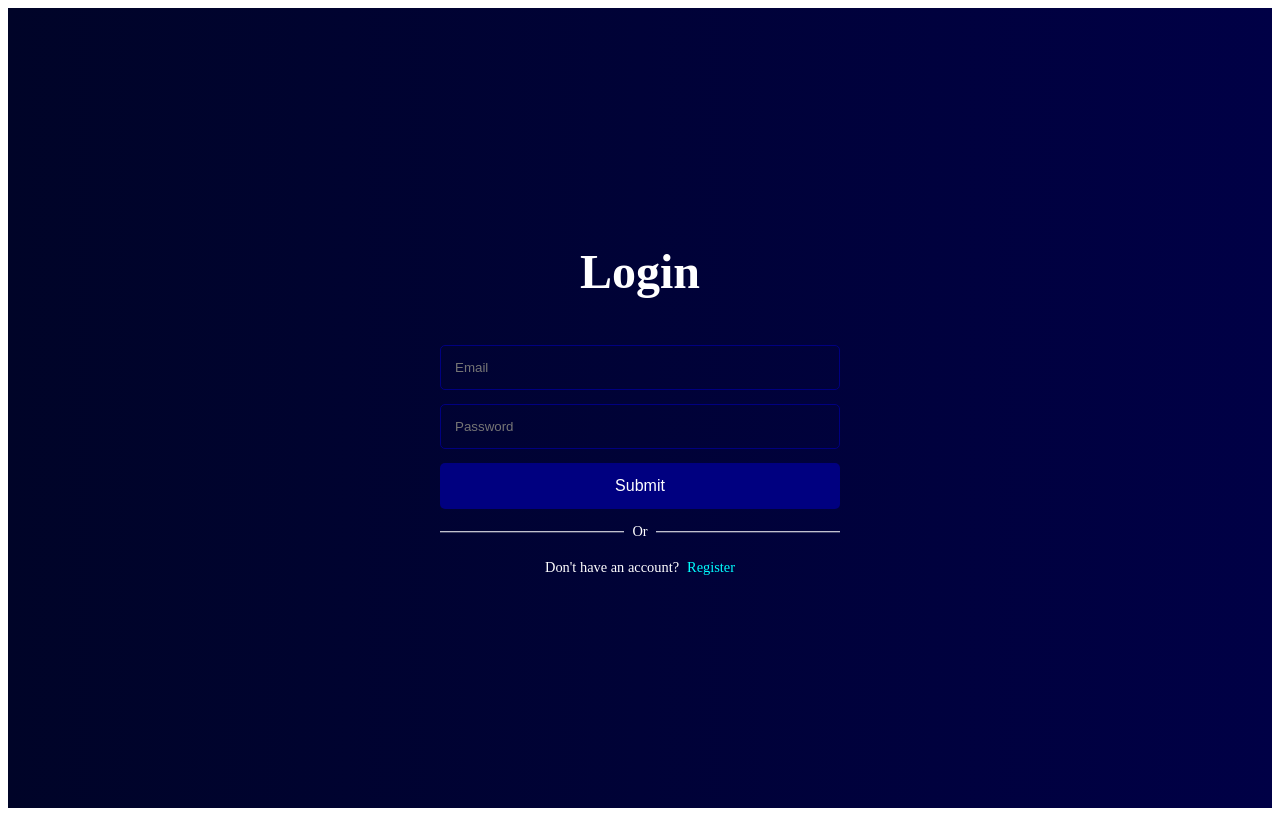
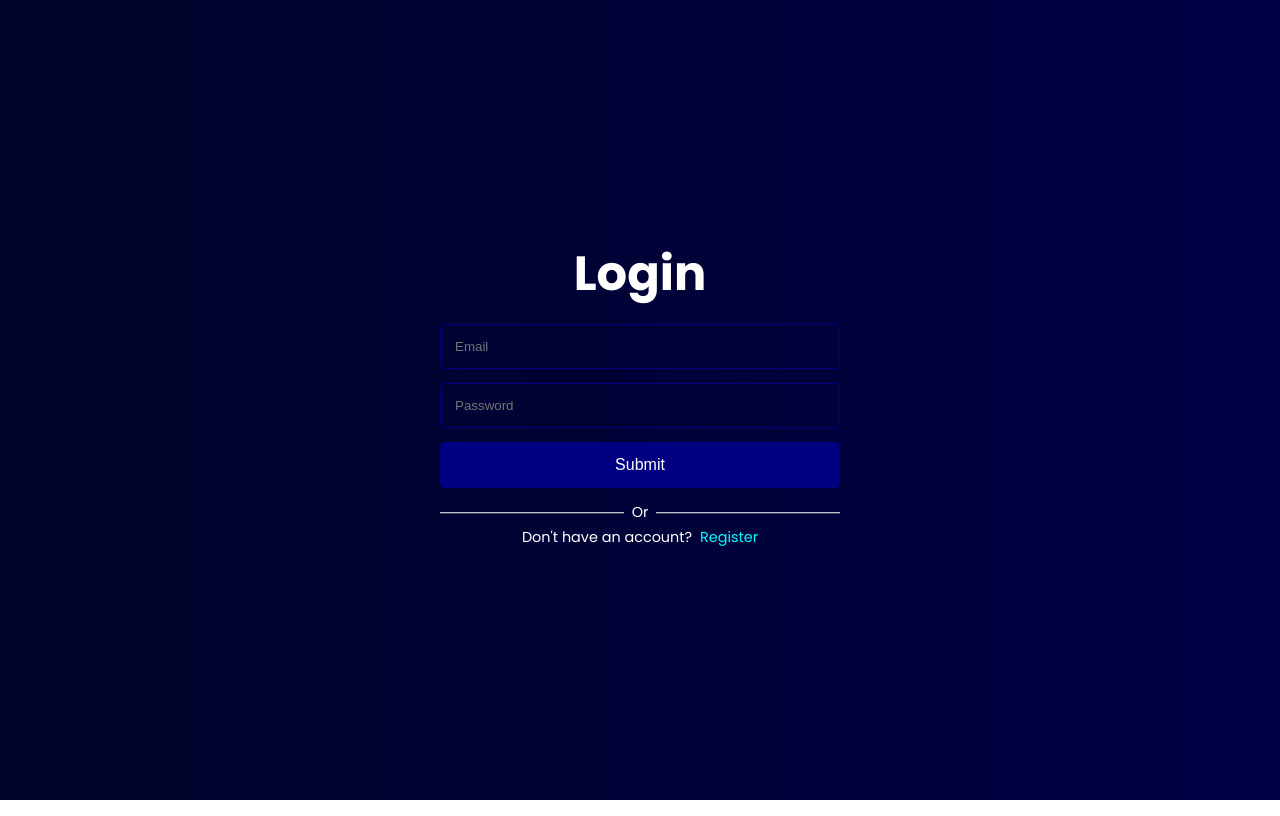
Before and after one commit to BigBen3/Second-Attempt, a SvelteKit app in the folder spot/: page / in a window 1280 px wide. Built offline with nearby package versions, Linux system fonts and the light colour scheme; no server answers.

Commit message:
fixed the login page

```diff
--- a/spot/src/app.html
+++ b/spot/src/app.html
@@ -5,7 +5,36 @@
 		<link rel="icon" href="%sveltekit.assets%/favicon.png" />
 		<meta name="viewport" content="width=device-width" />
 		%sveltekit.head%
+
+		<link rel="preconnect" href="https://fonts.googleapis.com" />
+		<link rel="preconnect" href="https://fonts.gstatic.com" crossorigin />
+		<link
+			href="https://fonts.googleapis.com/css2?family=Poppins:wght@100;200;300;400;500;600;700&display=swap"
+			rel="stylesheet"
+		/>
+
+		<link
+			rel="stylesheet"
+			href="https://cdnjs.cloudflare.com/ajax/libs/font-awesome/6.3.0/css/all.min.css"
+			integrity="sha512-SzlrxWUlpfuzQ+pcUCosxcglQRNAq/DZjVsC0lE40xsADsfeQoEypE+enwcOiGjk/bSuGGKHEyjSoQ1zVisanQ=="
+			crossorigin="anonymous"
+			referrerpolicy="no-referrer"
+		/>
+
+		<style>
+			* {
+				box-sizing: border-box;
+				padding: 0;
+				margin: 0;
+				transition-duration: 200ms;
+			}
+
+			html {
+				font-family: 'Poppins', sans-serif;
+			}
+		</style>
 	</head>
+
 	<body data-sveltekit-preload-data="hover">
 		<div style="display: contents">%sveltekit.body%</div>
 	</body>
--- a/spot/src/components/Authenticate.svelte
+++ b/spot/src/components/Authenticate.svelte
@@ -1,7 +1,6 @@
 <script>
-	import { sendPasswordResetEmail } from 'firebase/auth';
-	// @ts-ignore
 	import { authHandlers } from '../store/store';
+
 	let email = '';
 	let password = '';
 	let confirmPass = '';
@@ -9,18 +8,16 @@
 	let register = false;
 	let authenticating = false;
 
-	//check if you are checking if the pass and confirm pass works
-	const handleAuthenticate = async () => {
+	async function handleAuthenticate() {
 		if (authenticating) {
 			return;
 		}
-
 		if (!email || !password || (register && !confirmPass)) {
 			error = true;
 			return;
 		}
+		authenticating = true;
 
-		authenticating = true;
 		try {
 			if (!register) {
 				await authHandlers.login(email, password);
@@ -28,27 +25,24 @@
 				await authHandlers.signup(email, password);
 			}
 		} catch (err) {
-			console.log('auth  error', err);
+			console.log('There was an auth error', err);
 			error = true;
 			authenticating = false;
 		}
-	};
+	}
 
-	const handleRegister = () => {
+	function handleRegister() {
 		register = !register;
-	};
+	}
 </script>
 
-<div class="auth-container">
+<div class="authContainer">
 	<form>
-		<!--if reigester true make it say register else make it say login -->
 		<h1>{register ? 'Register' : 'Login'}</h1>
 		{#if error}
 			<p class="error">The information you have entered is not correct</p>
 		{/if}
-
 		<label>
-			<!--if email exist then it is above else it will be center-->
 			<p class={email ? ' above' : ' center'}>Email</p>
 			<input bind:value={email} type="email" placeholder="Email" />
 		</label>
@@ -62,9 +56,10 @@
 				<input bind:value={confirmPass} type="password" placeholder="Confirm Password" />
 			</label>
 		{/if}
-		<button on:click={handleAuthenticate} type="button" class="submit">
+
+		<button on:click={handleAuthenticate} type="button" class="submitBtn">
 			{#if authenticating}
-				<i class="fa-solid fa-spinner spin" />
+				<i class="fa-solid fa-spinner loadingSpinner" />
 			{:else}
 				Submit
 			{/if}
@@ -80,7 +75,6 @@
 		{:else}
 			<div>
 				<p>Don't have an account?</p>
-				<!--since it is not a button it needs an on keydown -->
 				<p on:click={handleRegister} on:keydown={() => {}}>Register</p>
 			</div>
 		{/if}
@@ -88,7 +82,7 @@
 </div>
 
 <style>
-	.auth-container {
+	.authContainer {
 		display: flex;
 		flex-direction: column;
 		align-items: center;
@@ -96,42 +90,51 @@
 		flex: 1;
 		padding: 24px;
 	}
+
 	form {
 		display: flex;
 		flex-direction: column;
 		gap: 14px;
 	}
+
 	form,
 	.options {
 		width: 400px;
 		max-width: 100%;
 		margin: 0 auto;
 	}
+
 	form input {
 		width: 100%;
 	}
+
 	h1 {
 		text-align: center;
 		font-size: 3rem;
 	}
+
 	form label {
 		position: relative;
 		border: 1px solid navy;
 		border-radius: 5px;
 	}
+
 	form input {
 		border: none;
 		background: transparent;
 		color: white;
 		padding: 14px;
 	}
+
 	form input:focus {
 		border: none;
 		outline: none;
 	}
+
 	form label:focus-within {
 		border-color: blue;
 	}
+
 	form button {
 		background: navy;
 		color: white;
@@ -142,12 +145,12 @@
 		font-size: 1rem;
 		display: grid;
 		place-items: center;
-		display: grid;
-		place-items: center;
 	}
+
 	form button:hover {
 		background: blue;
 	}
+
 	.above,
 	.center {
 		position: absolute;
@@ -158,6 +161,7 @@
 		padding: 0 6px;
 		font-size: 0.8rem;
 	}
+
 	.above {
 		top: 0;
 		left: 24px;
@@ -165,12 +169,14 @@
 		border: 1px solid blue;
 		font-size: 0.7rem;
 	}
+
 	.center {
 		top: 50%;
 		left: 6px;
 		border: 1px solid transparent;
 		opacity: 0;
 	}
+
 	.error {
 		color: coral;
 		font-size: 0.9rem;
@@ -185,6 +191,7 @@
 		flex-direction: column;
 		gap: 4px;
 	}
+
 	.options > p {
 		position: relative;
 		text-align: center;
@@ -192,6 +199,7 @@
 		margin: 0 auto;
 		padding: 0 8px;
 	}
+
 	.options > p::after,
 	.options > p::before {
 		position: absolute;
@@ -202,9 +210,11 @@
 		height: 1.5px;
 		background: white;
 	}
+
 	.options > p::after {
 		right: 100%;
 	}
+
 	.options > p::before {
 		left: 100%;
 	}
@@ -221,8 +231,8 @@
 		cursor: pointer;
 	}
 
-	.spin {
-		animation: spin 2s infinite;
+	.loadingSpinner {
+		animation: spin 1s linear infinite;
 	}
 
 	@keyframes spin {
```
